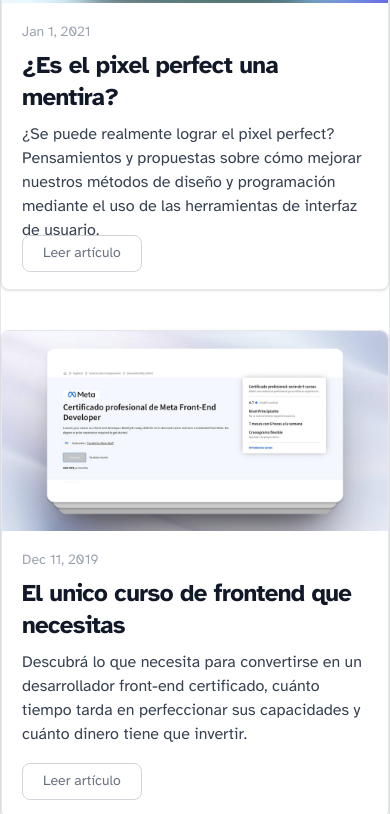
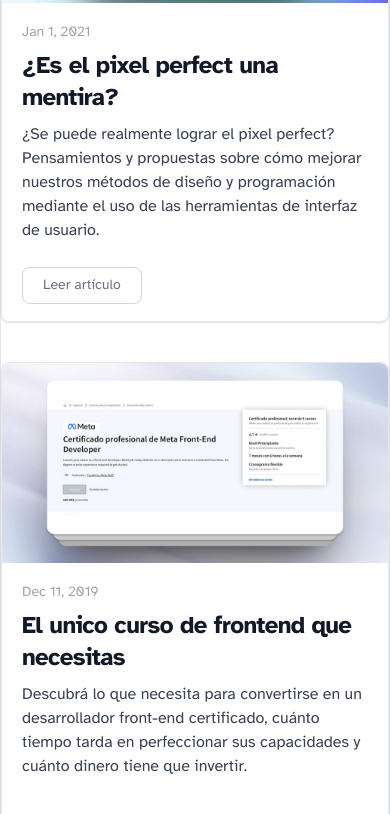
Before and after one commit to tavoavilaa/avilagustavo.com, an Astro site: page /blog in a window 390 px wide. Shown: the part 860-1674 px from the top of the page. Built offline with nearby package versions, Linux system fonts and the light colour scheme; Astro itself is replaced by a stand-in of ours.

Commit message:
card blog fix

```diff
--- a/src/pages/blog/index.astro
+++ b/src/pages/blog/index.astro
@@ -74,7 +74,7 @@ const posts = (await getCollection('blog')).sort(
 							  {post.data.title}
 						  </h5>
 
-						  <p class="h-24 mb-4 text-base font-normal text-gray-700 dark:text-gray-400">
+						  <p class="h-32 md:h-24 mb-4 text-base font-normal text-gray-700 dark:text-gray-400">
 							  {post.data.description}
 						  </p>
 
```
